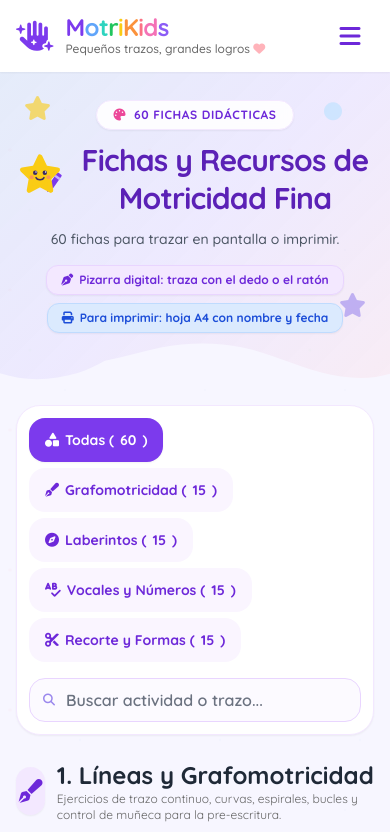
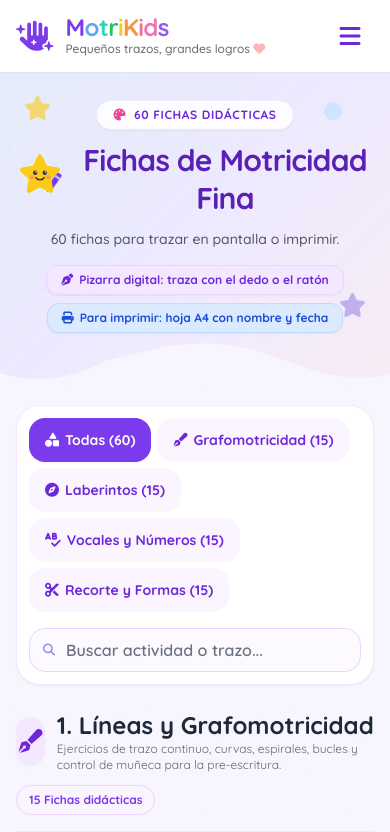
Before and after one commit to Rakatamon-3/PROYECTO_MOTRIKIDS, a website: page recursos.html in a window 390 px wide. Shown: the top 832 px of the page. Drawn offline with Linux system fonts and the light colour scheme.

Commit message:
style: keep decorative stars away from mobile text and tidy Recursos labels

```diff
--- a/recursos.html
+++ b/recursos.html
@@ -287,7 +287,7 @@
       </div>
       <div class="flex items-center justify-center gap-3"><img src="assets/mascota.svg" alt="" class="w-12 h-12 md:w-16 md:h-16 float-slow"><h2
         class="text-3xl md:text-4xl lg:text-5xl font-extrabold text-purple-800 tracking-tight leading-tight max-w-3xl">
-        Fichas y Recursos de Motricidad Fina
+        Fichas de Motricidad Fina
       </h2></div>
       <p class="text-sm md:text-base text-gray-600 max-w-2xl font-medium">60 fichas para trazar en pantalla o imprimir.</p>
       <!-- Indicador de modalidades -->
@@ -328,23 +328,23 @@
       <div class="flex flex-wrap items-center gap-1.5 w-full md:w-auto">
         <button onclick="filtrarCategoria('todas')" data-cat="todas"
           class="cat-filter-btn min-h-[44px] px-4 py-2 rounded-2xl text-sm font-bold transition-all bg-purple-600 text-white shadow-sm flex items-center gap-1.5">
-          <i class="fa-solid fa-shapes"></i> Todas (<span id="count-todas">60</span>)
+          <i class="fa-solid fa-shapes"></i> <span>Todas (<span id="count-todas">60</span>)</span>
         </button>
         <button onclick="filtrarCategoria('grafomotricidad')" data-cat="grafomotricidad"
           class="cat-filter-btn min-h-[44px] px-4 py-2 rounded-2xl text-sm font-bold transition-all bg-purple-50 hover:bg-purple-100 text-purple-700 flex items-center gap-1.5">
-          <i class="fa-solid fa-pen-fancy"></i> Grafomotricidad (<span id="count-grafomotricidad">15</span>)
+          <i class="fa-solid fa-pen-fancy"></i> <span>Grafomotricidad (<span id="count-grafomotricidad">15</span>)</span>
         </button>
         <button onclick="filtrarCategoria('laberintos')" data-cat="laberintos"
           class="cat-filter-btn min-h-[44px] px-4 py-2 rounded-2xl text-sm font-bold transition-all bg-purple-50 hover:bg-purple-100 text-purple-700 flex items-center gap-1.5">
-          <i class="fa-solid fa-compass"></i> Laberintos (<span id="count-laberintos">15</span>)
+          <i class="fa-solid fa-compass"></i> <span>Laberintos (<span id="count-laberintos">15</span>)</span>
         </button>
         <button onclick="filtrarCategoria('vocales_numeros')" data-cat="vocales_numeros"
           class="cat-filter-btn min-h-[44px] px-4 py-2 rounded-2xl text-sm font-bold transition-all bg-purple-50 hover:bg-purple-100 text-purple-700 flex items-center gap-1.5">
-          <i class="fa-solid fa-spell-check"></i> Vocales y Números (<span id="count-vocales_numeros">15</span>)
+          <i class="fa-solid fa-spell-check"></i> <span>Vocales y Números (<span id="count-vocales_numeros">15</span>)</span>
         </button>
         <button onclick="filtrarCategoria('recorte_formas')" data-cat="recorte_formas"
           class="cat-filter-btn min-h-[44px] px-4 py-2 rounded-2xl text-sm font-bold transition-all bg-purple-50 hover:bg-purple-100 text-purple-700 flex items-center gap-1.5">
-          <i class="fa-solid fa-scissors"></i> Recorte y Formas (<span id="count-recorte_formas">15</span>)
+          <i class="fa-solid fa-scissors"></i> <span>Recorte y Formas (<span id="count-recorte_formas">15</span>)</span>
         </button>
       </div>
 
```
Also changed, not shown: juegos.html (+2 -2 lines), numeros.html (+2 -2 lines), videos.html (+2 -2 lines), vocales.html (+2 -2 lines).
